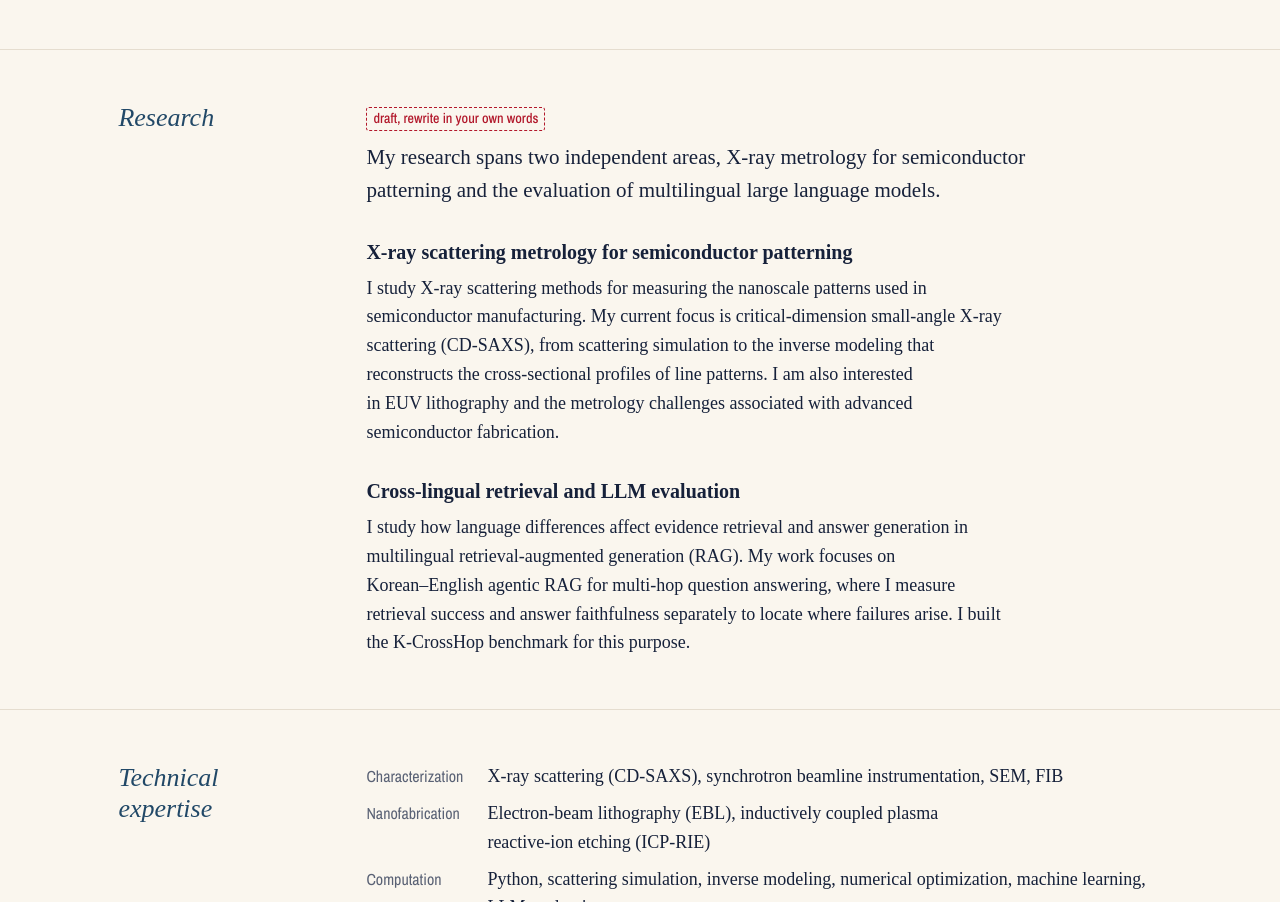
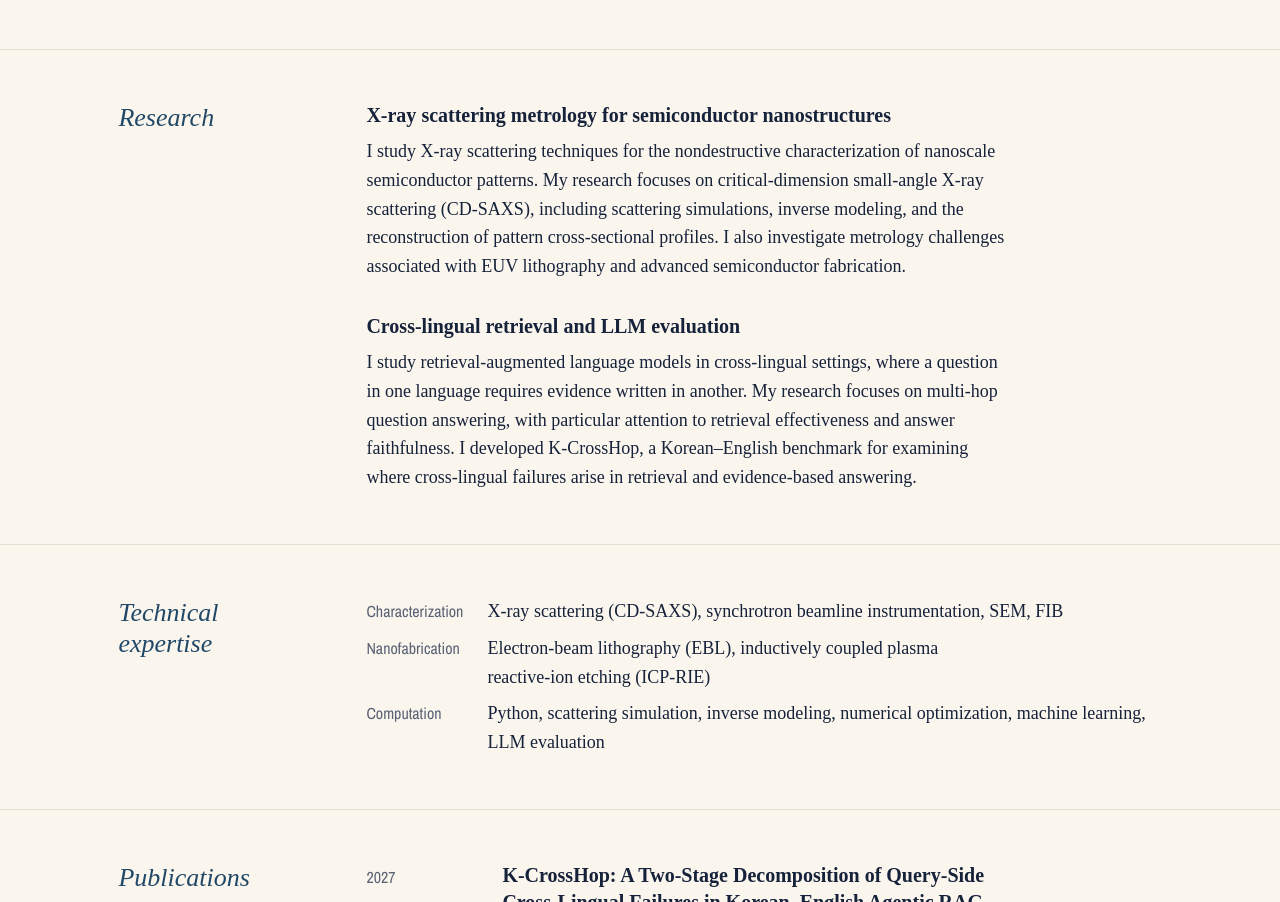
Before and after one commit to Yoonyoungje/Yoonyoungje.github.io, a plain HTML site: page index.html in a window 1280 px wide. Shown: the part 966-1868 px from the top of the page. Drawn offline with nearby package versions, Linux system fonts and the light colour scheme; a web font is replaced by a local one.

Commit message:
Research 도입 문장과 draft 표시 삭제, X선 문단은 동료안 (nondestructive·semiconductor nanostructures·EUV investigate), LLM 문단은 agentic·separately 없이 관심사 중심으로 교체
Co-Authored-By: Claude Opus 5.5 <noreply@anthropic.com>

```diff
--- a/index.html
+++ b/index.html
@@ -164,8 +164,6 @@
   #timeline h2 { position: static; }
 
   /* Research */
-  .statement { font-size: 21px; line-height: 1.55; max-width: 34em; text-wrap: pretty; }
-  .flag { margin-bottom: 10px; line-height: 1.4; }
   .area p { margin-top: 8px; max-width: 36em; }
   .tools { display: grid; grid-template-columns: max-content minmax(0, 1fr); gap: 8px 24px; margin: 0; }
   .tools dt { font-family: var(--font-ui); font-size: 16px; color: var(--ink-soft); padding-top: 2px; }
@@ -176,10 +174,6 @@
   .venue { margin-top: 6px; font-size: 17px; }
 
   /* Items still to be filled in or confirmed */
-  .todo {
-    display: inline-block; font: 500 14px/1.4 var(--font-ui); color: var(--crimson);
-    border: 1px dashed currentColor; border-radius: 3px; padding: 1px 6px;
-  }
   .confirm { text-decoration: underline 1px dashed var(--crimson); text-underline-offset: 4px; }
 
   footer { padding-block: 28px 56px; border-top: 1px solid var(--rule); font-family: var(--font-ui); font-size: 15px; color: var(--ink-soft); }
@@ -210,7 +204,7 @@
   @media (max-width: 520px) {
     .hero { padding-block: 32px 40px; }
     .nav .brand { display: none; }
-    .lead, .statement { font-size: 19px; }
+    .lead { font-size: 19px; }
     .item { grid-template-columns: minmax(0, 1fr); gap: 2px; }
     .fig-cap { grid-template-columns: minmax(0, 1fr); }
   }
@@ -289,17 +283,13 @@
   <div class="wrap">
     <h2 id="h-research">Research</h2>
     <div class="body">
-      <div class="statement">
-        <p class="flag"><span class="todo">draft, rewrite in your own words</span></p>
-        <p>My research spans two independent areas, <span class="nw">X-ray</span> metrology for semiconductor patterning and the evaluation of multilingual large language models.</p>
-      </div>
       <div class="area">
-        <h3><span class="nw">X-ray</span> scattering metrology for semiconductor patterning</h3>
-        <p>I study <span class="nw">X-ray</span> scattering methods for measuring the nanoscale patterns used in semiconductor manufacturing. My current focus is critical-dimension small-angle <span class="nw">X-ray</span> scattering (<span class="nw">CD-SAXS</span>), from scattering simulation to the inverse modeling that reconstructs the cross-sectional profiles of line patterns. I am also interested in EUV lithography and the metrology challenges associated with advanced semiconductor fabrication.</p>
+        <h3><span class="nw">X-ray</span> scattering metrology for semiconductor nanostructures</h3>
+        <p>I study <span class="nw">X-ray</span> scattering techniques for the nondestructive characterization of nanoscale semiconductor patterns. My research focuses on critical-dimension small-angle <span class="nw">X-ray</span> scattering (<span class="nw">CD-SAXS</span>), including scattering simulations, inverse modeling, and the reconstruction of pattern cross-sectional profiles. I also investigate metrology challenges associated with EUV lithography and advanced semiconductor fabrication.</p>
       </div>
       <div class="area">
         <h3>Cross-lingual retrieval and LLM evaluation</h3>
-        <p>I study how language differences affect evidence retrieval and answer generation in multilingual retrieval-augmented generation (RAG). My work focuses on <span class="nw">Korean–English</span> agentic RAG for <span class="nw">multi-hop</span> question answering, where I measure retrieval success and answer faithfulness separately to locate where failures arise. I built the <span class="nw">K-CrossHop</span> benchmark for this purpose.</p>
+        <p>I study retrieval-augmented language models in cross-lingual settings, where a question in one language requires evidence written in another. My research focuses on <span class="nw">multi-hop</span> question answering, with particular attention to retrieval effectiveness and answer faithfulness. I developed <span class="nw">K-CrossHop</span>, a <span class="nw">Korean–English</span> benchmark for examining where cross-lingual failures arise in retrieval and evidence-based answering.</p>
       </div>
     </div>
   </div>
```
